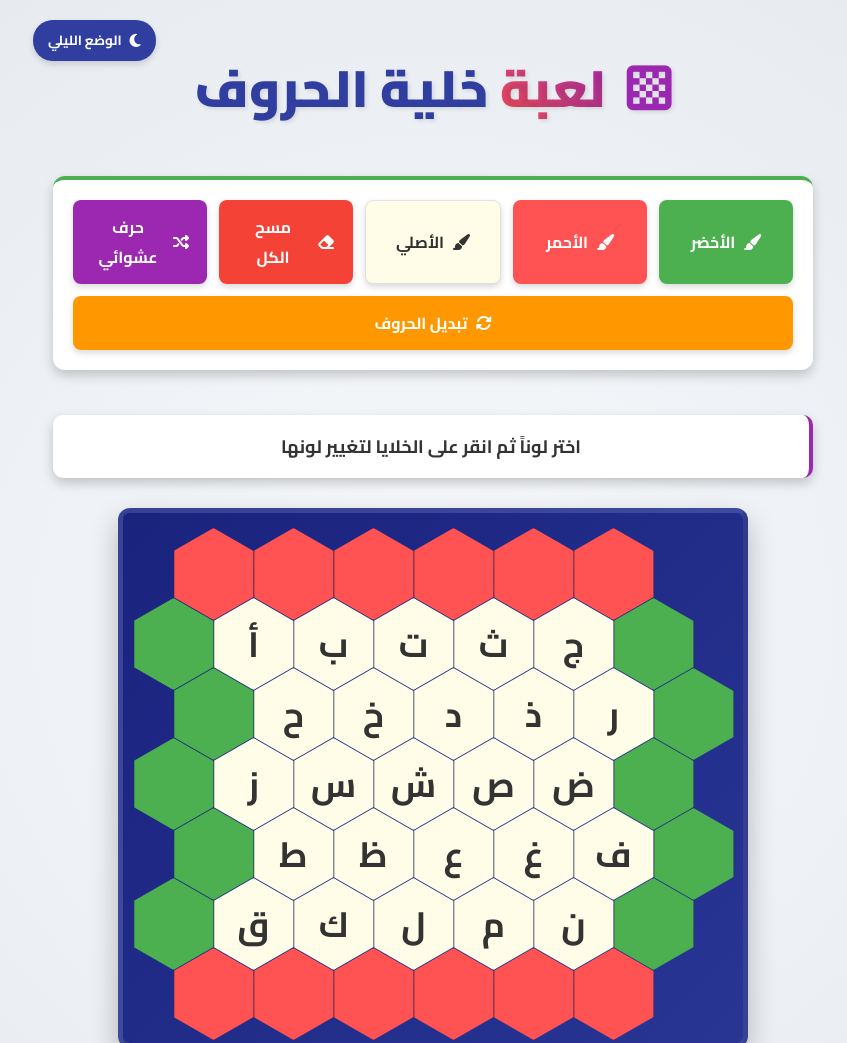
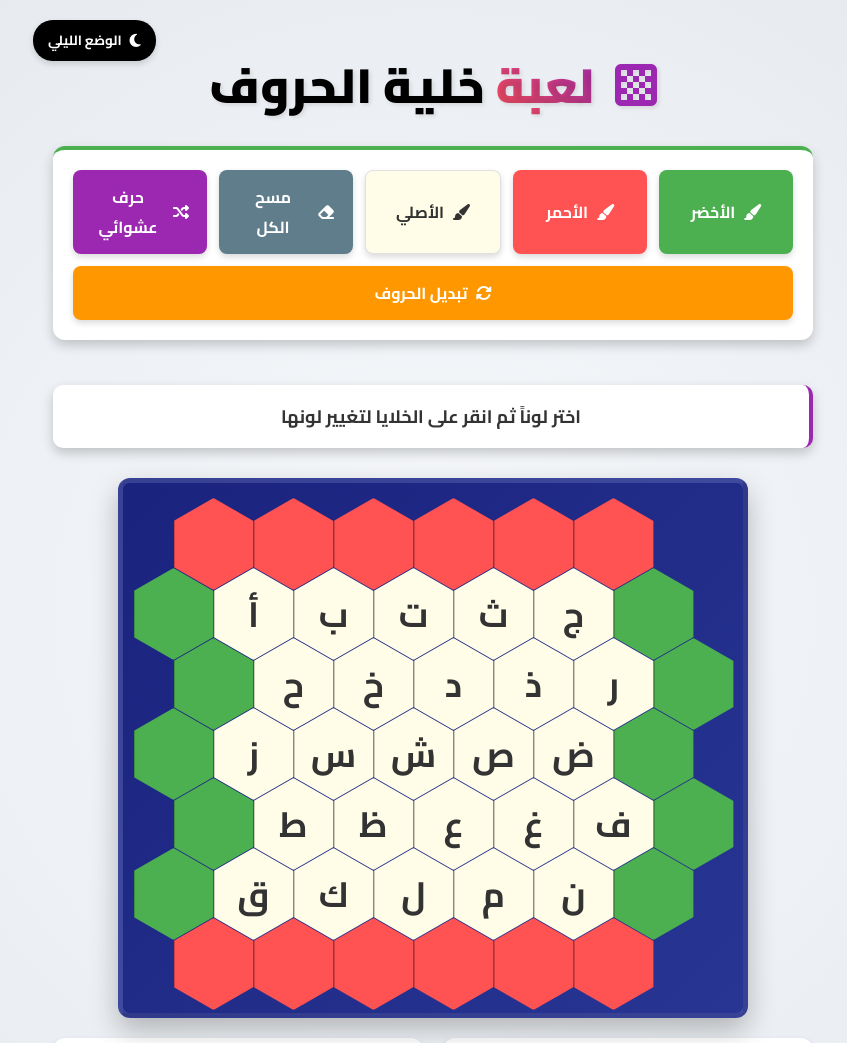
Before and after one commit to wafenop/TestGame, a plain HTML site: page index.html in a window 1280 px wide. Shown: the top 1043 px of the page, without its empty margins (207-1054 px from the left). Drawn offline with Linux system fonts and the light colour scheme.

Commit message:
Update styles.css

```diff
--- a/styles.css
+++ b/styles.css
@@ -4,7 +4,7 @@
     /* ألوان الوضع العادي */
     --primary-color: #4caf50;
     --primary-dark: #388e3c;
-    --secondary-color: #ff5252;
+    --secondary-color: #ff5252; /* لون أحمر للوضعين */
     --secondary-dark: #d32f2f;
     --accent-color: #9c27b0;
     --accent-dark: #7b1fa2;
@@ -13,13 +13,13 @@
     --bg-color: #f5f7fa;
     --bg-gradient: radial-gradient(circle, #f7f9fc 0%, #e4e8ed 100%);
     --text-color: #333;
-    --title-color: #303f9f;
+    --title-color: #000000; /* لون عنوان اللعبة أسود */
     --card-bg: white;
     --footer-color: #777;
     --btn-bg: #e9ecef;
-    --reset-btn-bg: #f44336;
+    --reset-btn-bg: #607d8b; /* تغيير زر المسح إلى لون رمادي مزرق */
     --reset-btn-color: white;
-    --theme-btn-bg: #303f9f;
+    --theme-btn-bg: #000000; /* زر الوضع الليلي أسود */
     --theme-btn-color: white;
     --shadow-sm: 0 3px 6px rgba(0,0,0,0.15);
     --shadow-md: 0 5px 12px rgba(0,0,0,0.2);
@@ -37,8 +37,8 @@
 .dark-mode {
     --primary-color: #66bb6a;
     --primary-dark: #43a047;
-    --secondary-color: #ff7043;
-    --secondary-dark: #e64a19;
+    --secondary-color: #ff5252; /* الاحتفاظ باللون الأحمر وليس البرتقالي */
+    --secondary-dark: #d32f2f;
     --accent-color: #ab47bc;
     --accent-dark: #8e24aa;
     --cream-color: #e0e0e0; /* رمادي فاتح */
@@ -46,14 +46,14 @@
     --bg-color: #121212;
     --bg-gradient: radial-gradient(circle, #1f1f1f 0%, #121212 100%);
     --text-color: #333; /* للخلايا */
-    --title-color: #81d4fa; /* لون عنوان اللعبة في الوضع الليلي */
+    --title-color: #ffffff; /* لون عنوان اللعبة أبيض في الوضع الليلي */
     --card-bg: #1e1e1e;
     --footer-color: #aaaaaa;
     --btn-bg: #2d2d2d;
-    --reset-btn-bg: #e53935;
+    --reset-btn-bg: #607d8b; /* نفس لون زر المسح في الوضعين */
     --reset-btn-color: white;
-    --theme-btn-bg: #5c6bc0;
-    --theme-btn-color: white;
+    --theme-btn-bg: #ffffff; /* زر الوضع الليلي أبيض في الوضع الليلي */
+    --theme-btn-color: #333;
     --shadow-sm: 0 3px 6px rgba(0,0,0,0.25);
     --shadow-md: 0 5px 12px rgba(0,0,0,0.3);
     --shadow-lg: 0 12px 28px rgba(0,0,0,0.4);
@@ -138,15 +138,14 @@ body.dark-mode .theme-toggle-btn i.fa-moon::before {
 
 .header {
     text-align: center;
-    margin-bottom: 2rem;
+    margin-bottom: 1rem; /* تقليل المسافة بعد حذف الشعار */
     width: 100%;
 }
 
 .game-title {
-    font-size: 3.2rem;
+    font-size: 3rem;
     font-weight: 900;
     color: var(--title-color);
-    margin-bottom: 0.5rem;
     position: relative;
     display: inline-block;
     text-shadow: 2px 2px 4px rgba(0,0,0,0.1);
@@ -168,17 +167,7 @@ body.dark-mode .theme-toggle-btn i.fa-moon::before {
     transition: var(--transition-normal);
 }
 
-.game-subtitle {
-    font-size: 1.3rem;
-    color: #666;
-    margin-bottom: 1rem;
-    font-weight: 500;
-    transition: var(--transition-normal);
-}
-
-body.dark-mode .game-subtitle {
-    color: #aaa;
-}
+/* حذف .game-subtitle */
 
 .controls-container {
     background-color: var(--card-bg);
@@ -260,7 +249,6 @@ body.dark-mode .game-subtitle {
     border: 1px solid #e0e0e0;
 }
 
-/* تعديل مظهر زر اللون الأصلي في الوضع الليلي */
 body.dark-mode .cream-btn {
     border-color: #666;
 }
@@ -281,7 +269,8 @@ body.dark-mode .cream-btn {
 }
 
 .honeycomb-container {
-    width: 630px;
+    width: 100%;
+    max-width: 630px;
     height: 540px;
     position: relative;
     background-color: var(--dark-color);
@@ -289,6 +278,7 @@ body.dark-mode .cream-btn {
     border-radius: var(--border-radius);
     display: flex;
     justify-content: center;
+    align-items: center; /* ضبط التوسيط العمودي */
     box-shadow: var(--shadow-lg);
     margin-top: 10px;
     background-image: var(--honeycomb-gradient);
@@ -301,6 +291,8 @@ body.dark-mode .cream-btn {
     position: relative;
     width: 449px;
     height: 500px;
+    margin: 0 auto; /* توسيط أفقي */
+    transform-origin: center center; /* تعديل نقطة الأصل للتحويل */
 }
 
 .hex {
@@ -598,7 +590,7 @@ body.dark-mode .stat-box {
 
     .honeycomb {
         transform: scale(0.7);
-        transform-origin: center top;
+        transform-origin: center center; /* تعديل نقطة الأصل للتحويل للتوسيط */
         margin: 0 auto;
     }
 
@@ -614,10 +606,6 @@ body.dark-mode .stat-box {
 
     .game-title {
         font-size: 2.5rem;
-    }
-
-    .game-subtitle {
-        font-size: 1.1rem;
     }
 
     .status-text {
@@ -641,7 +629,7 @@ body.dark-mode .stat-box {
 @media (max-width: 500px) {
     .honeycomb {
         transform: scale(0.55);
-        transform-origin: center top;
+        transform-origin: center center;
     }
 
     .honeycomb-container {
```
